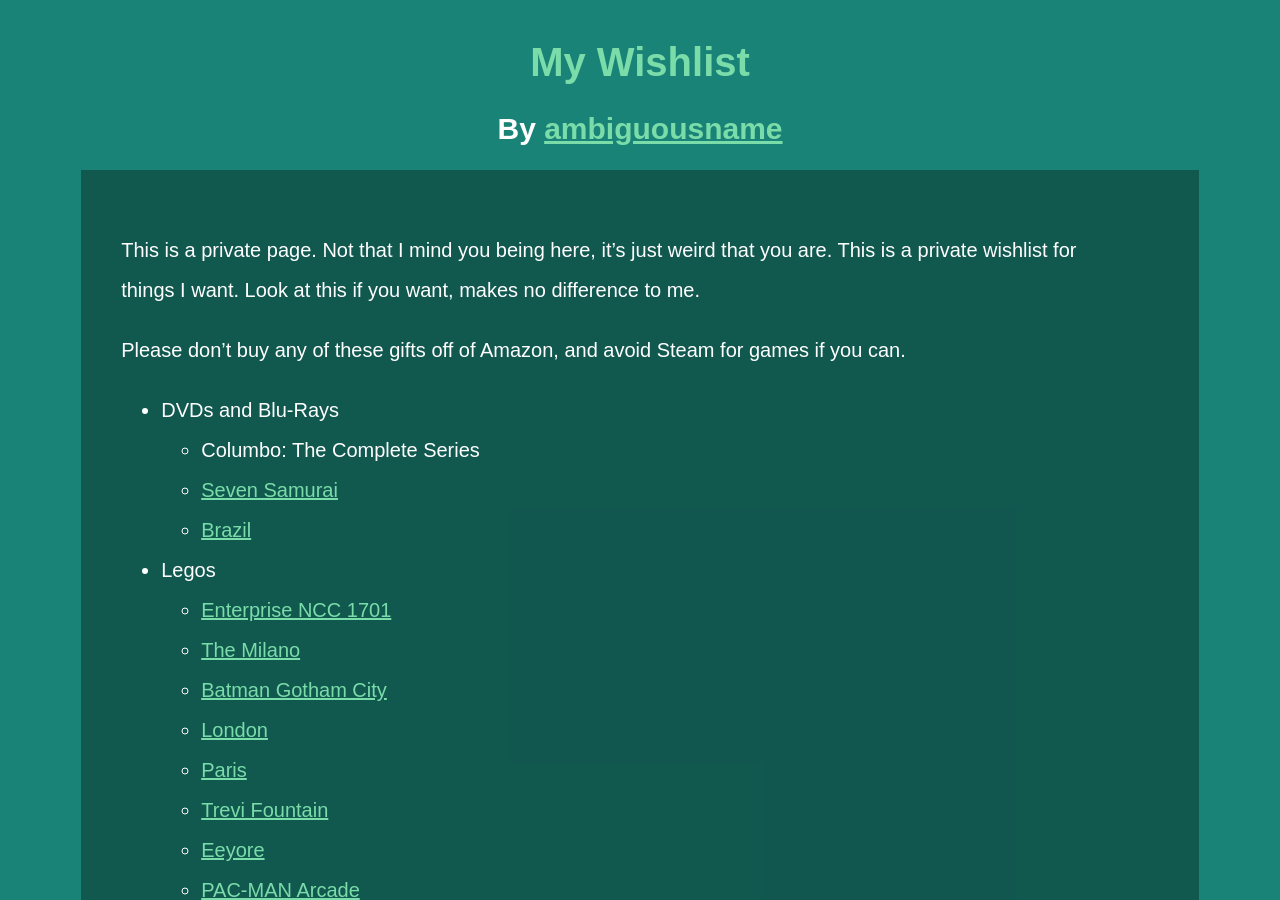
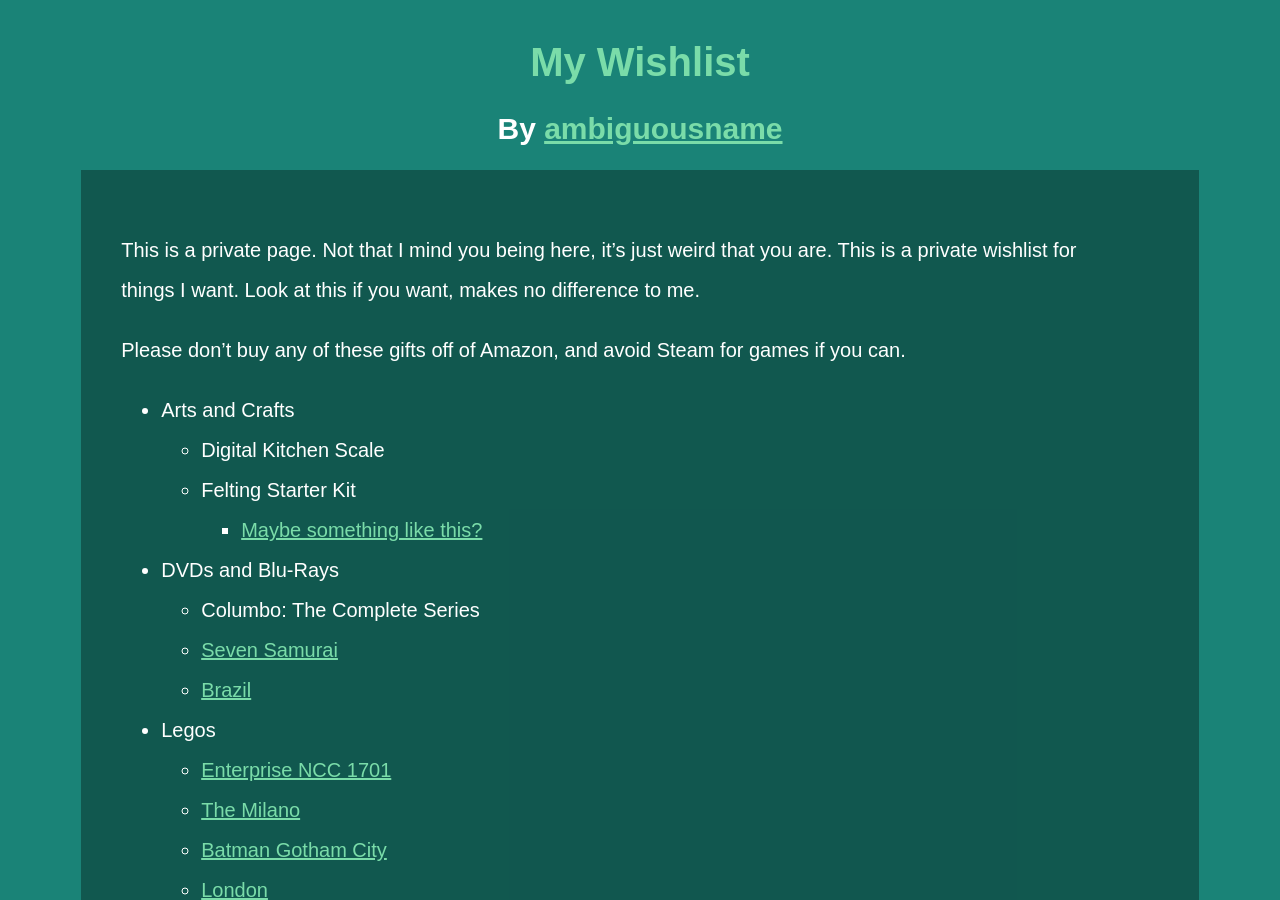
Before and after one commit to ambiguousname/ambiguousname.github.io, a Jekyll site: the page built from assets/wishlist.md, in a window 1280 px wide and 900 px high. Built offline with Jekyll 4.4.1, drawn with Linux system fonts in a browser that asks for light colours.

Commit message:
Update wishlist

```diff
--- a/assets/wishlist.md
+++ b/assets/wishlist.md
@@ -7,6 +7,10 @@
 
 Please don't buy any of these gifts off of Amazon, and avoid Steam for games if you can.
 
+- Arts and Crafts
+	- Digital Kitchen Scale
+	- Felting Starter Kit
+		- [Maybe something like this?](https://woolbuddy.com/collections/needle-felting-kits/products/dinosaur-kit)
 - DVDs and Blu-Rays
 	- Columbo: The Complete Series
 	- [Seven Samurai](https://www.criterion.com/films/165-seven-samurai)
```
